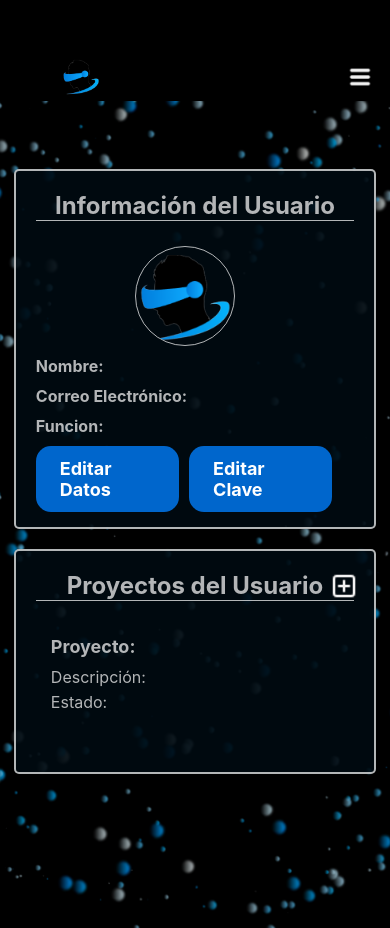
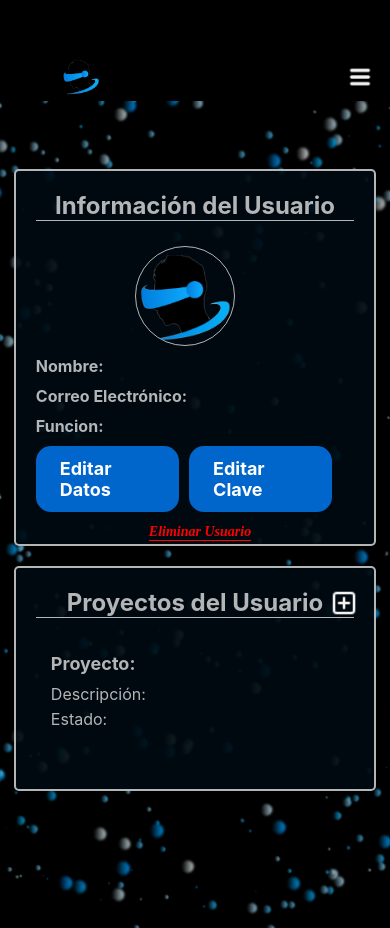
Before and after one commit to Shiuu28/SAGS-App, a React Native app: screen /PerfilUsu in a window 390 px wide. Built offline with nearby package versions, Linux system fonts and the light colour scheme.

Commit message:
Feat: update readme.md

```diff
--- a/src/Presentation/views/home/PerfilUsu.tsx
+++ b/src/Presentation/views/home/PerfilUsu.tsx
@@ -54,6 +54,10 @@ export const PerfilUsu = () => {
                                 </RoundedButton>
                             </View>
                         </View>
+                        <TouchableOpacity onPress={() =>
+                            navigation.navigate('PerfilUsu')}>
+                            <Text style={styles.deleteUserText}>Eliminar Usuario</Text>
+                        </TouchableOpacity>
                     </View>
                 </View>
 
@@ -96,8 +100,8 @@ const styles = StyleSheet.create({
         borderWidth: 2,
         borderColor: 'rgba(255, 255, 255, 0.7)',
         borderRadius: 5,
-        height: '60%',
-        backgroundColor:  'rgba(0, 10, 17, 0.9)',
+        height: '62%',
+        backgroundColor: 'rgba(0, 10, 17, 0.9)',
     },
 
     sectionTitle: {
@@ -157,7 +161,7 @@ const styles = StyleSheet.create({
         borderColor: 'rgba(255, 255, 255, 0.7)',
         borderRadius: 5,
         top: 20,
-        backgroundColor:  'rgba(0, 10, 17, 0.9)',
+        backgroundColor: 'rgba(0, 10, 17, 0.9)',
     },
 
     projectCard: {
@@ -185,15 +189,26 @@ const styles = StyleSheet.create({
         color: 'rgba(255, 255, 255, 0.7)',
     },
 
-    addProject:{
+    addProject: {
         display: 'flex',
     },
 
-    add:{
+    add: {
         position: 'absolute',
         left: '92%',
         width: 30,
         height: 30,
     },
 
+    deleteUserText: {
+        fontStyle: 'italic',
+        color: 'red',
+        borderBottomWidth: 1,
+        borderBottomColor: 'red',
+        fontWeight: 'bold',
+        marginLeft: 10,
+        fontFamily: 'serif',
+        top: 12,
+    },
+
 });
--- a/src/Presentation/views/proyectos/registrarProyecto.tsx
+++ b/src/Presentation/views/proyectos/registrarProyecto.tsx
@@ -1,4 +1,4 @@
-import React from 'react';
+import React, {useState} from 'react';
 import { View, Text, TextInput, TouchableOpacity, Image, ScrollView, StyleSheet, Platform } from 'react-native';
 import { Picker } from '@react-native-picker/picker';
 import DateTimePicker from '@react-native-community/datetimepicker';
@@ -10,6 +10,16 @@ import { RoundedButton } from '../../components/RoundedButton';
 
 export const NewProyScreen = () => {
     const navigation = useNavigation<NativeStackNavigationProp<RootStackParamList>>();
+
+    const [date, setDate] = useState(new Date());
+    const [showDataPicker, setShowDataPicker] =useState(false);
+
+    const onChangeDate = (event: any, selectedDate?: Date) => {
+        if (event.type === 'set' && selectedDate){
+            setDate(selectedDate);
+        }
+        setShowDataPicker(false);
+    };
 
     return (
         <View style={styles.container}>
@@ -63,9 +73,16 @@ export const NewProyScreen = () => {
 
                         <View style={styles.inputGroup}>
                             <Text style={styles.label}>Fecha de Registro</Text>
-                            <TouchableOpacity style={styles.dateButton}>
-                                <Text style={styles.dateButtonText}>Seleccionar Fecha</Text>
+                            <TouchableOpacity style={styles.dateButton}
+                            onPress={()=> setShowDataPicker(true)}>
+                                <Text style={styles.dateButtonText}>{date.toLocaleDateString()}</Text>
                             </TouchableOpacity>
+                            {showDataPicker && (<DateTimePicker
+                                value= {date}
+                                mode='date'
+                                display='default'
+                                onChange={onChangeDate}/>
+                            )}
                         </View>
 
                         <RoundedButton text='Registrar' onPress={() => {
```
